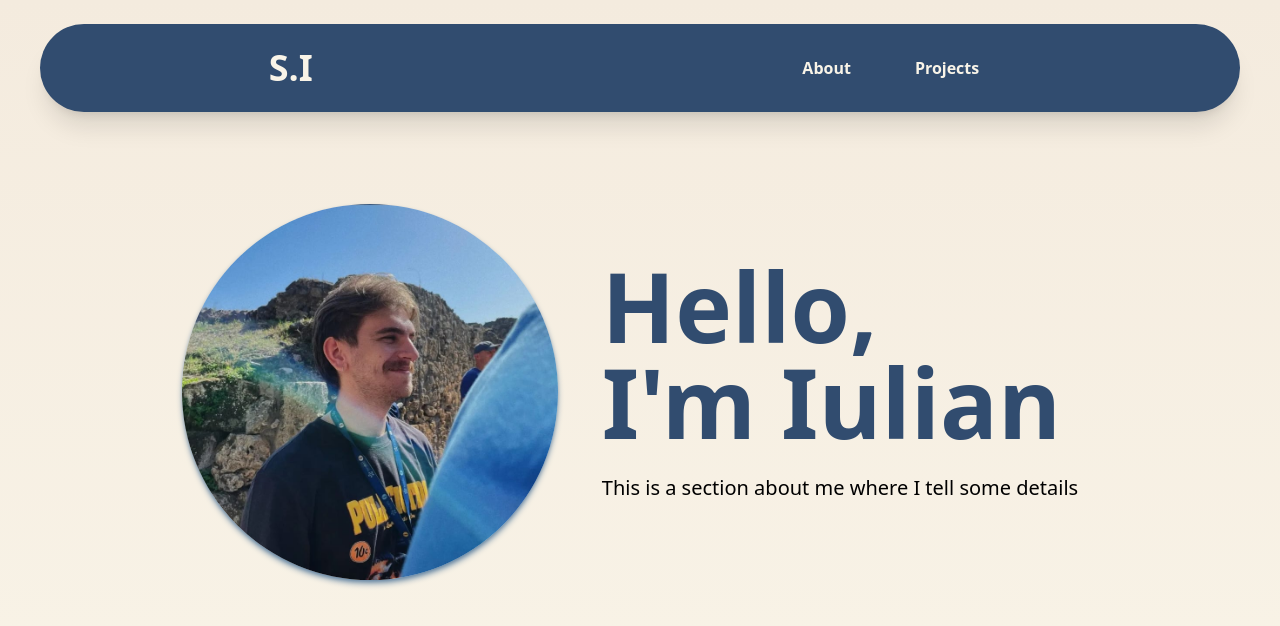
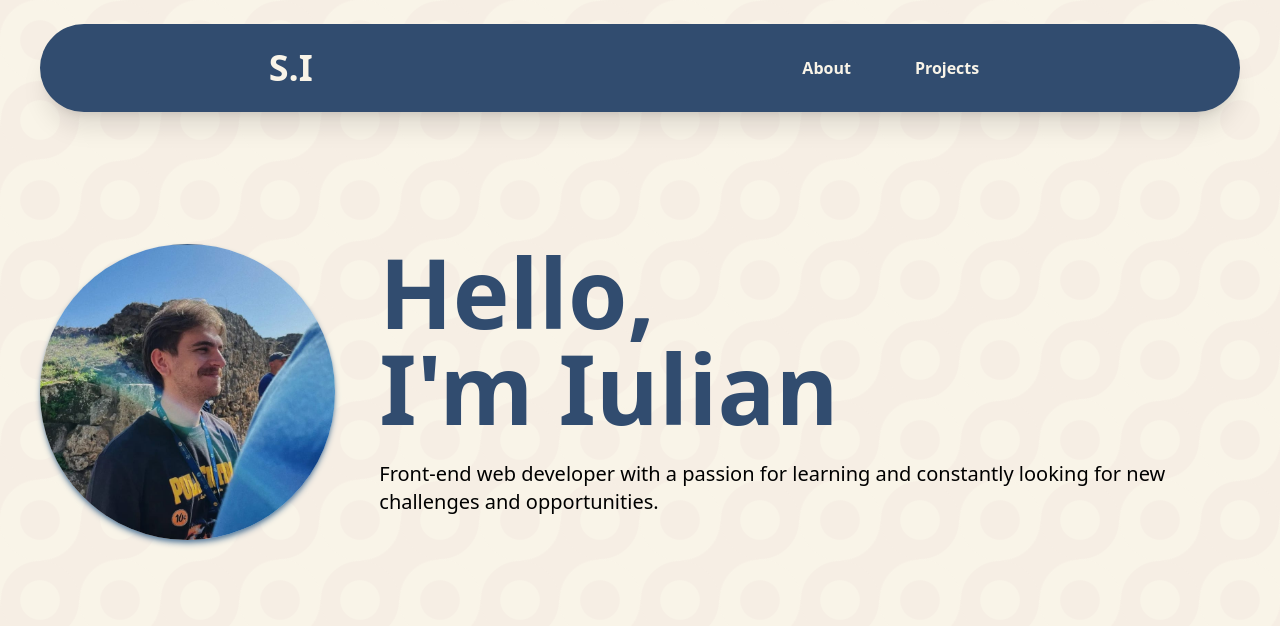
Before and after one commit to Rokonze/Portfolio, a React (Vite) app: page / in a window 1280 px wide. Shown: the top 626 px of the page. Built offline with nearby package versions, Linux system fonts and the light colour scheme.

Commit message:
Change about text and add background pattern

```diff
--- a/package.json
+++ b/package.json
@@ -10,6 +10,7 @@
     "preview": "vite preview"
   },
   "dependencies": {
+    "pattern.css": "^1.0.0",
     "react": "^18.2.0",
     "react-dom": "^18.2.0"
   },
--- a/src/App.jsx
+++ b/src/App.jsx
@@ -1,12 +1,13 @@
 import Navbar from "./components/Navbar"
 import Hero from "./components/Hero"
+import './index.css'
 
 function App() {
 
 
   return (
     <>
-      <div className="flex flex-col items-center bg-gradient-to-b from-[#f4ebde] to-[#f9f4e8] h-screen ">
+      <div className="flex flex-col items-center bg-gradient-to-b from-[#f4ebde] to-[#f9f4e8] h-screen pattern ">
         <Navbar />
         <Hero />
       </div>
--- a/src/components/Hero.jsx
+++ b/src/components/Hero.jsx
@@ -14,9 +14,10 @@ function Hero() {
                 <span>I'm Iulian</span>
             </h1>
             <p className='text-black sm:text-lg my-6 lg:text-xl'>
-                This is a section about me where I tell some details
+                Front-end web developer with a passion for learning and constantly looking for new challenges and opportunities.
             </p>
         </div>
+
     </div>
   )
 }
--- a/src/components/Navbar.jsx
+++ b/src/components/Navbar.jsx
@@ -3,7 +3,7 @@ import React from 'react'
 function Navbar() {
   return (
     <div className='w-[100%]'>
-        <div className=" max-w-[1200px] mt-6 rounded-full  mx-auto flex flex-row justify-around bg-[#314c6f] text-[#f9f4e8]  py-6  shadow-xl items-center">
+        <div className=" max-w-[1200px] mt-6 rounded-full  mx-auto flex flex-row justify-around bg-[#314c6f] text-[#f9f4e8]  py-6  shadow-xl items-center ">
             <h1 className='text-4xl font-bold'>S.I</h1>
             <ul className="flex flex-row ">
                 <li className='mx-4 px-4 py-2  hover:bg-[#6384a2] rounded-full font-bold active:bg-[#1f3c5c] hover:transition-all duration-300'>About</li>
--- a/src/index.css
+++ b/src/index.css
@@ -1,3 +1,21 @@
 @tailwind base;
 @tailwind components;
 @tailwind utilities;
+
+.pattern {
+
+
+    --s: 160px; /* control the size */
+    --c1: #f6eee4;
+    --c2: #f9f4e8;
+
+    --_g: var(--s) var(--s)
+      radial-gradient(var(--c1) 17%,var(--c2) 18% 35%,#0000 36.5%);
+    background:
+      calc(var(--s)/-4) calc(var(--s)/-4)/var(--_g),
+      calc(var(--s)/ 4) calc(var(--s)/ 4)/var(--_g),
+      radial-gradient(var(--c2) 34%,var(--c1) 36% 68%,#0000 70%)
+       0 0/calc(var(--s)/2) calc(var(--s)/2),
+      repeating-linear-gradient(45deg,var(--c1) -12.5% 12.5%,var(--c2) 0 37.5%)
+       0 0/var(--s) var(--s);
+  }
--- a/src/main.jsx
+++ b/src/main.jsx
@@ -1,7 +1,7 @@
 import React from 'react'
 import ReactDOM from 'react-dom/client'
 import App from './App.jsx'
-import './index.css'
+
 
 ReactDOM.createRoot(document.getElementById('root')).render(
   <React.StrictMode>
```
Also changed, not shown: 1 other file (tests, documents, lock files or other folders).
